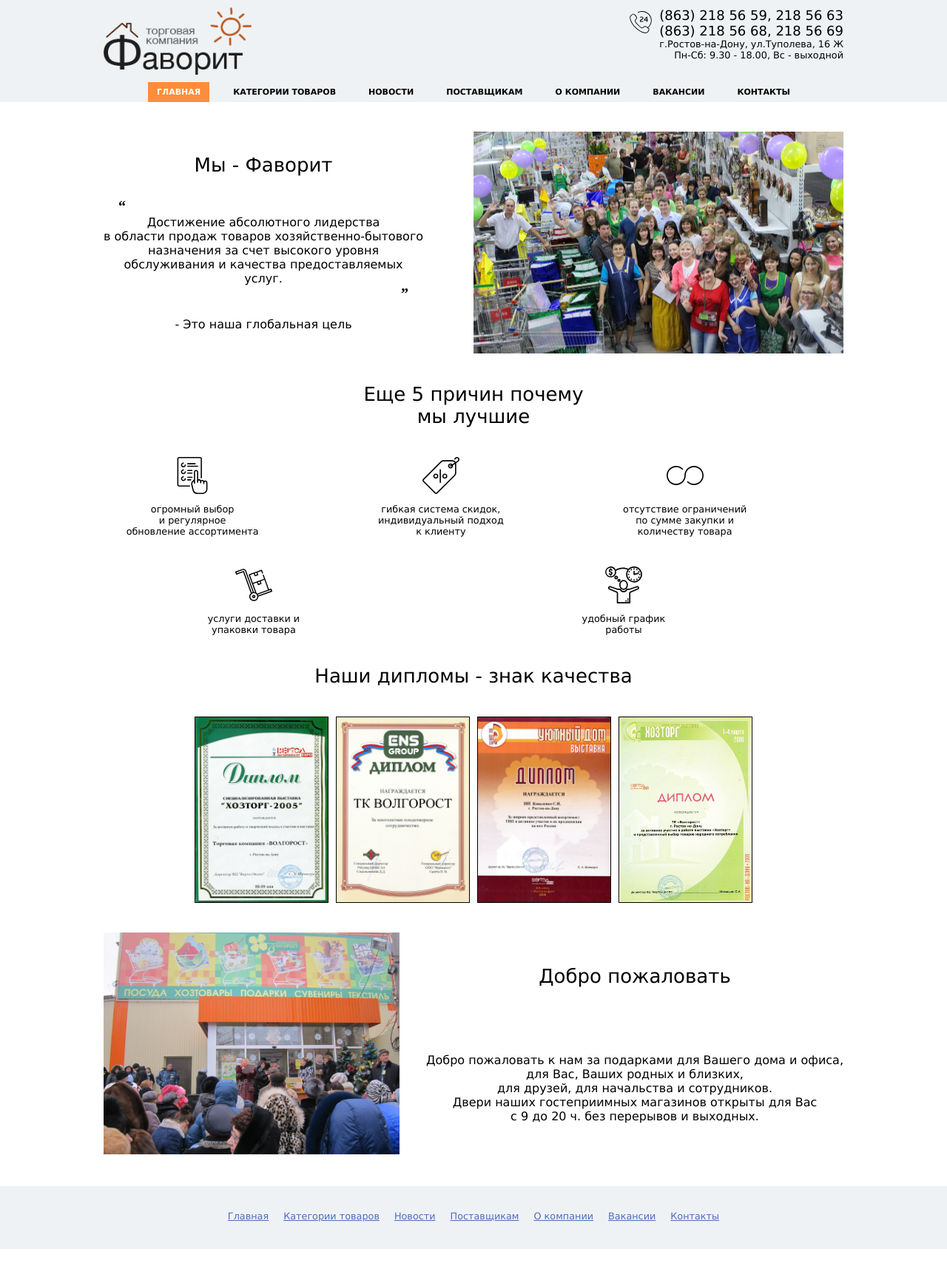
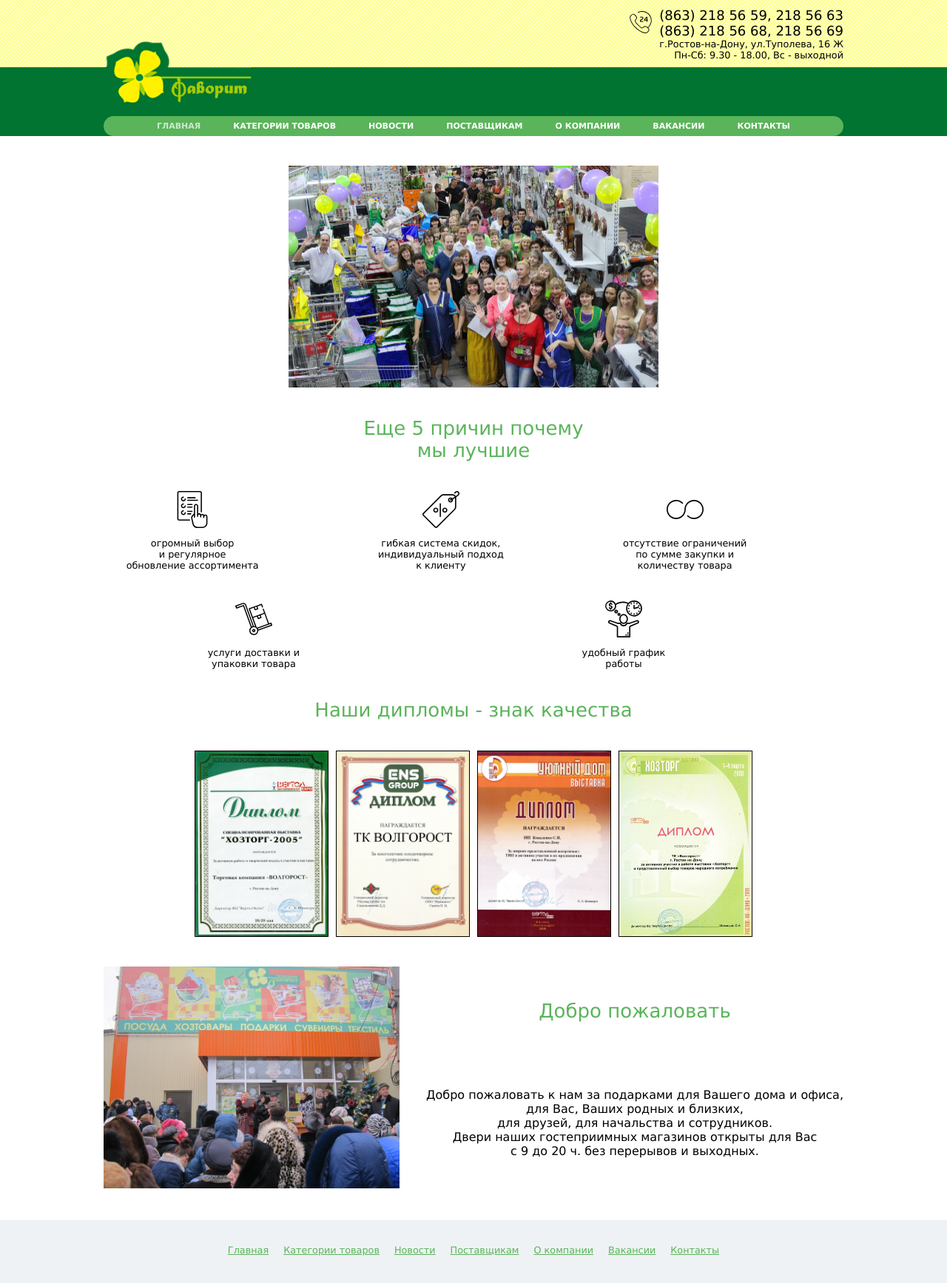
Before and after one commit to ArkadyCH/faworit, a PHP site: page / in a window 1280 px wide. Shown: the whole page at 74% size. Before the commit the page ends 1689 px from the top, so only its background shows below. Run offline with PHP 8.4, Linux system fonts and the light colour scheme.

Commit message:
new edits

```diff
--- a/contacts.php
+++ b/contacts.php
@@ -73,9 +73,9 @@
                 <p>
                     <b>Схема проезда</b>:
                 </p>
-                <iframe width="100%"
-                    src="https://www.google.com/maps/embed?pb=!1m18!1m12!1m3!1d1353.329248659893!2d39.80253526801183!3d47.281929913144914!2m3!1f0!2f0!3f0!3m2!1i1024!2i768!4f13.1!3m3!1m2!1s0x40e3b70d2eecbd6b%3A0x2881a63393b0ed59!2z0YPQuy4g0KLRg9C_0L7Qu9C10LLQsCwgMTbQtiwg0KDQvtGB0YLQvtCyLdC90LAt0JTQvtC90YMsINCg0L7RgdGC0L7QstGB0LrQsNGPINC-0LHQuy4sIDM0NDA5Mw!5e0!3m2!1sru!2sru!4v1554040425642!5m2!1sru!2sru"
-                    width="600" height="450" frameborder="0" style="border:0" allowfullscreen></iframe>
+                    <iframe width="100%"
+                        src="https://www.google.com/maps/embed?pb=!1m14!1m8!1m3!1d3827.78960871288!2d39.80975712385971!3d47.281978935476744!3m2!1i1024!2i768!4f13.1!3m3!1m2!1s0x40e3b71d03bba7c3%3A0xa461789e7dd613e8!2z0JLQvtC70LPQvtCg0L7RgdGC!5e0!3m2!1sru!2sru!4v1555142250326!5m2!1sru!2sru"
+                        width="600" height="450" frameborder="0" style="border:0" allowfullscreen></iframe>
                 <p>
                 </p>
                 <p>
--- a/css/colors.css
+++ b/css/colors.css
@@ -1,8 +1,8 @@
 body {  color: #000;}
 body, div.catalog-item, div.catalog-section, div.catalog-detail, div.faq-item { background-color: #FFF;}
 
-.footer-links li a:link {color:#506CBC;}
-.footer-links li a:visited {color:#506CBC;}
+.footer-links li a:link {color:#5AB45A;}
+.footer-links li a:visited {color:#5AB45A;}
 .footer-links li a:hover {color:#EA0000;}
 .footer-links li a:active {color:#506CBC;}
 
--- a/css/general.css
+++ b/css/general.css
@@ -9,6 +9,9 @@ body
 
 html,body {
   height: 100%;
+}
+h1,h2,h3,h4{
+  color: #5AB45A;
 }
 .page-wrapper {
   display: flex;
@@ -25,12 +28,13 @@ html,body {
 }
 
 .header{
-  background: #eff2f5;
-  color: #000000;
+  /*background: #efef69;*/
+  background: url('/images/bg-header.png') no-repeat;
+  color: #000;
   padding-top: 10px;
 }
 .header a{
-  color: #000000;
+  color: #000;
   text-decoration: none;
 }
 .header__container{
@@ -50,6 +54,7 @@ html,body {
   flex-direction: column;
   font-family: Georgia, serif;
   font-size: 26px;
+  margin-top: 43px
 }
 
 .schedule__telephone{
@@ -75,13 +80,14 @@ html,body {
   margin: 0 auto;
 }
 .horizontal-multilevel-menu{
-  background: #eff2f5;
+  background: #5AB45A;
   display: flex;
   list-style: none;
   font-size: 11px;
   justify-content: space-around;
   margin: 10px 0 0 0;
   padding: 0 50px;
+  border-radius: 25px;
 }
 .horizontal-multilevel-menu a{
   display: block;
@@ -90,17 +96,15 @@ html,body {
   text-align: center
 }
 .horizontal-multilevel-menu .root-item a{
-    color: #000;
+    color: #fff;
     font-weight: bold;
     padding: 7px 12px;
 }
 .horizontal-multilevel-menu .root-item-selected a{
-  color: #fff;
-  background: #fc8d3d;
+  color: #CDE8CD;
 }
 .horizontal-multilevel-menu li a:hover{
-  color: #fff;
-  background: #fc8d3d;
+  color: #CDE8CD;
 }
 
 .section{
@@ -111,11 +115,11 @@ html,body {
   justify-content: center;
   text-align: center;
   font-size: 26px;
+  color: #5AB45A;
 }
 .who-we{
   display: flex;
-  justify-content: space-between;
-  align-items: center;
+  justify-content: center;
 }
 .who-we__container{
   max-width:450px;
@@ -246,6 +250,7 @@ html,body {
 }
 .category__title{
   font-size: 24px;
+  color: #5AB45A;
 }
 .category__divider{
   height: 1px;
--- a/index.php
+++ b/index.php
@@ -24,21 +24,6 @@
         <div class="content">
             <div id="workarea">
                 <section class="section who-we">
-                    <div class="who-we__container">
-                        <div class="section__title">Мы - Фаворит</div>
-                        <div class="who-we__content">
-                            <div class="who-we__text-left-quote who-we__text-quote">“</div>
-                            <div class="who-we__text">
-                                Достижение абсолютного лидерства <br>
-                                в области продаж товаров хозяйственно-бытового <br>
-                                назначения за счет высокого уровня <br>
-                                обслуживания и качества предоставляемых <br>
-                                услуг.
-                            </div>
-                            <div class="who-we__text-right-quote who-we__text-quote">”</div>
-                        </div>
-                        <div class="who-we__text">- Это наша глобальная цель</div>
-                    </div>
                     <div class="who-we__img"><img src="images/main-1.png"></div>
                 </section>
 
--- a/templates/header.php
+++ b/templates/header.php
@@ -4,7 +4,7 @@
             <div class="header__logo-img"></div>
             <div class="header__logo-text">
                 <a href="/" title="На главную страницу">
-                    <img src="images/logo.png">
+                    <img src="images/logo-header.png">
                 </a>
             </div>
         </div>
```
Also changed, not shown: about.php (+5 -13 lines), images/bg-header.png (added), images/logo-header.png (added), images/test.png (added).
